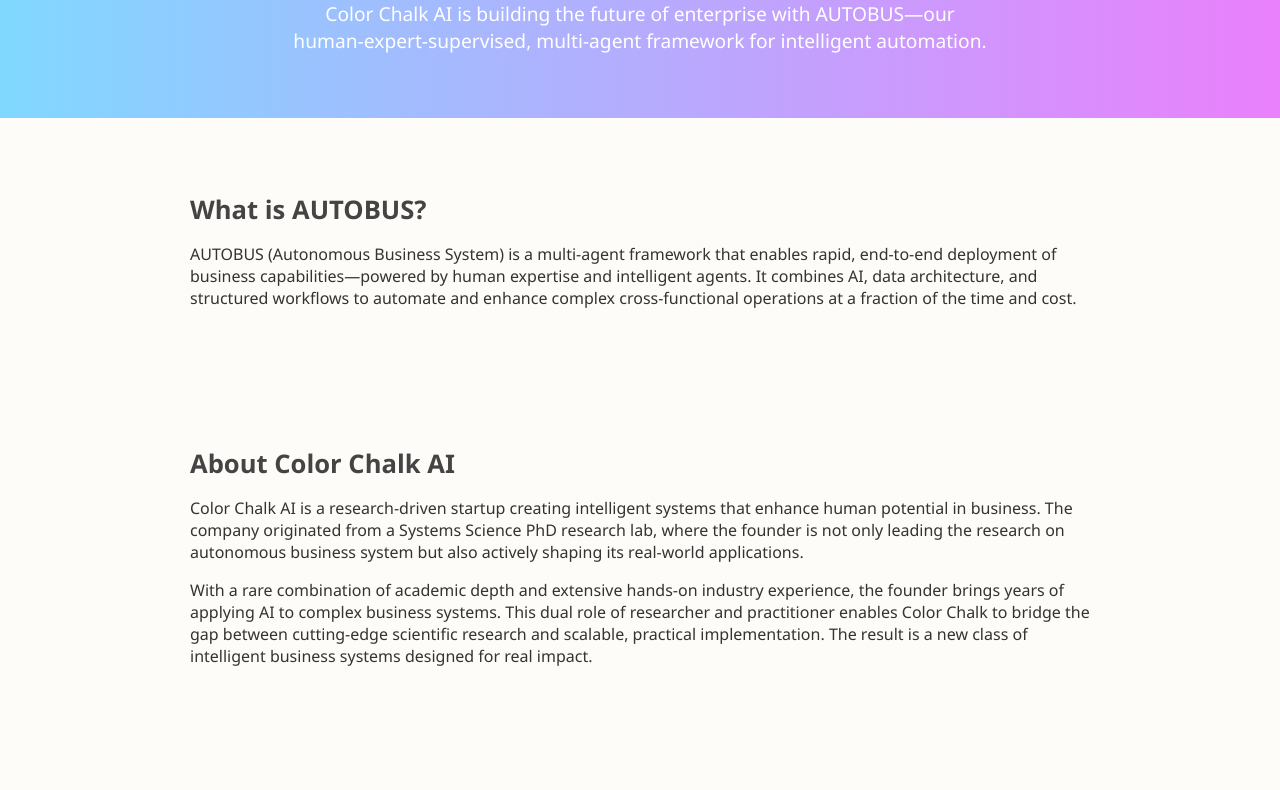
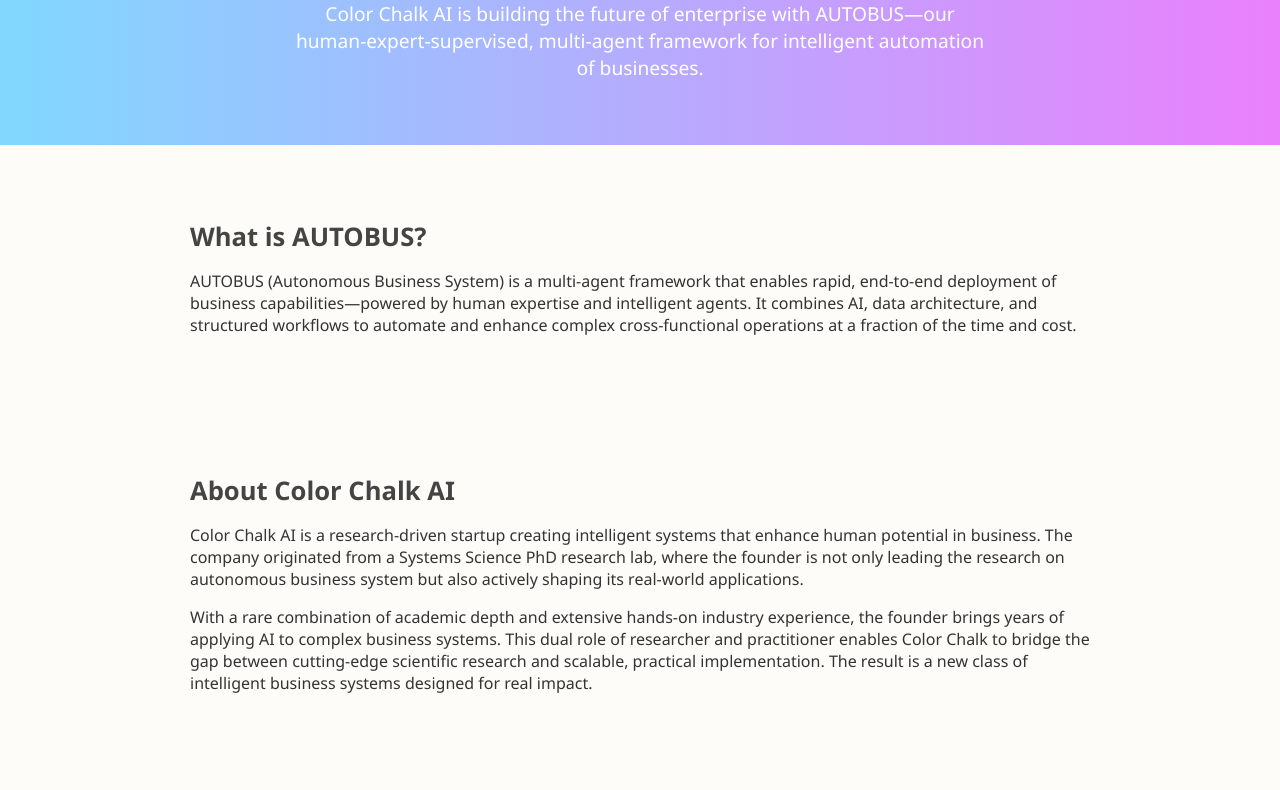
Before and after one commit to colorchalk/colorchalk.github.io, a plain HTML site: page index.html in a window 1280 px wide. Shown: the part 255-1045 px from the top of the page. Drawn offline with Linux system fonts and the light colour scheme.

```diff
--- a/index.html
+++ b/index.html
@@ -85,7 +85,7 @@
 
   <section class="hero">
     <h2>Autonomous Business System</h2>
-    <p>Color Chalk AI is building the future of enterprise with AUTOBUS—our human-expert-supervised, multi-agent framework for intelligent automation.</p>
+    <p>Color Chalk AI is building the future of enterprise with AUTOBUS—our human-expert-supervised, multi-agent framework for intelligent automation of businesses.</p>
   </section>
 
   <section id="system" class="section">
```
